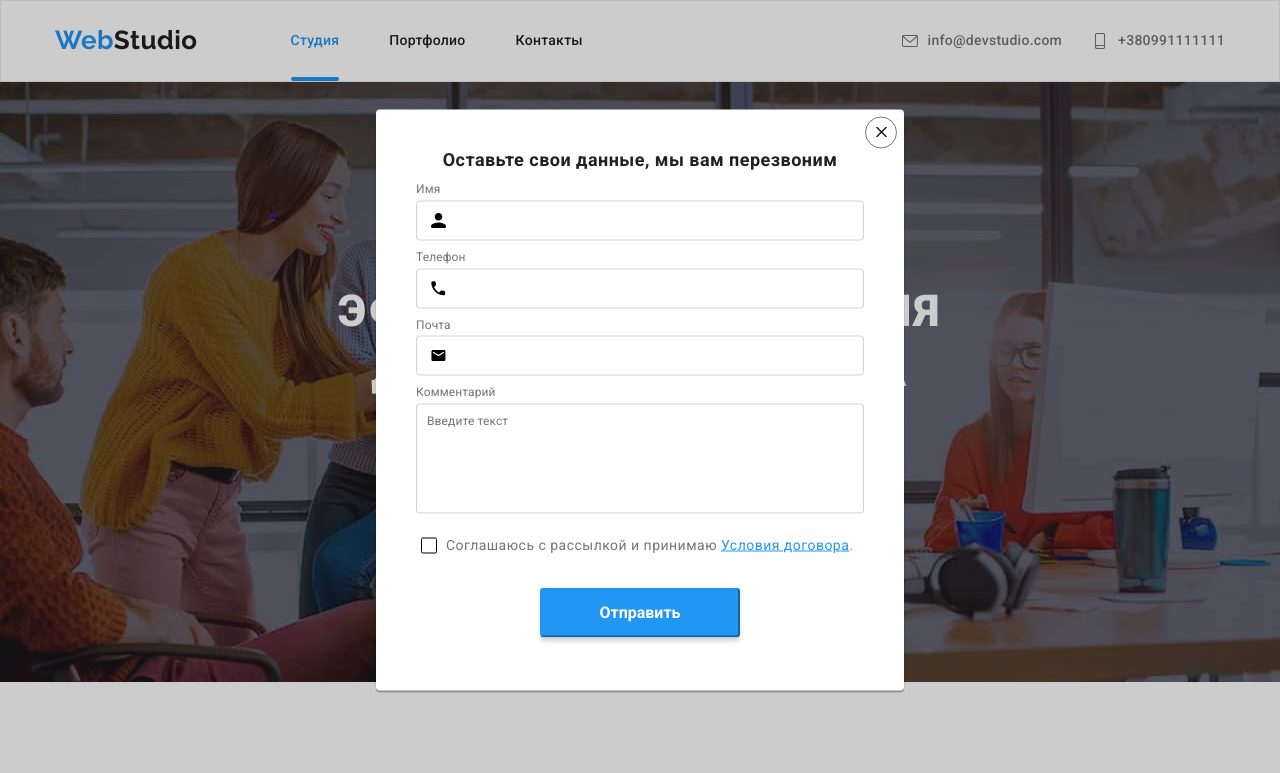
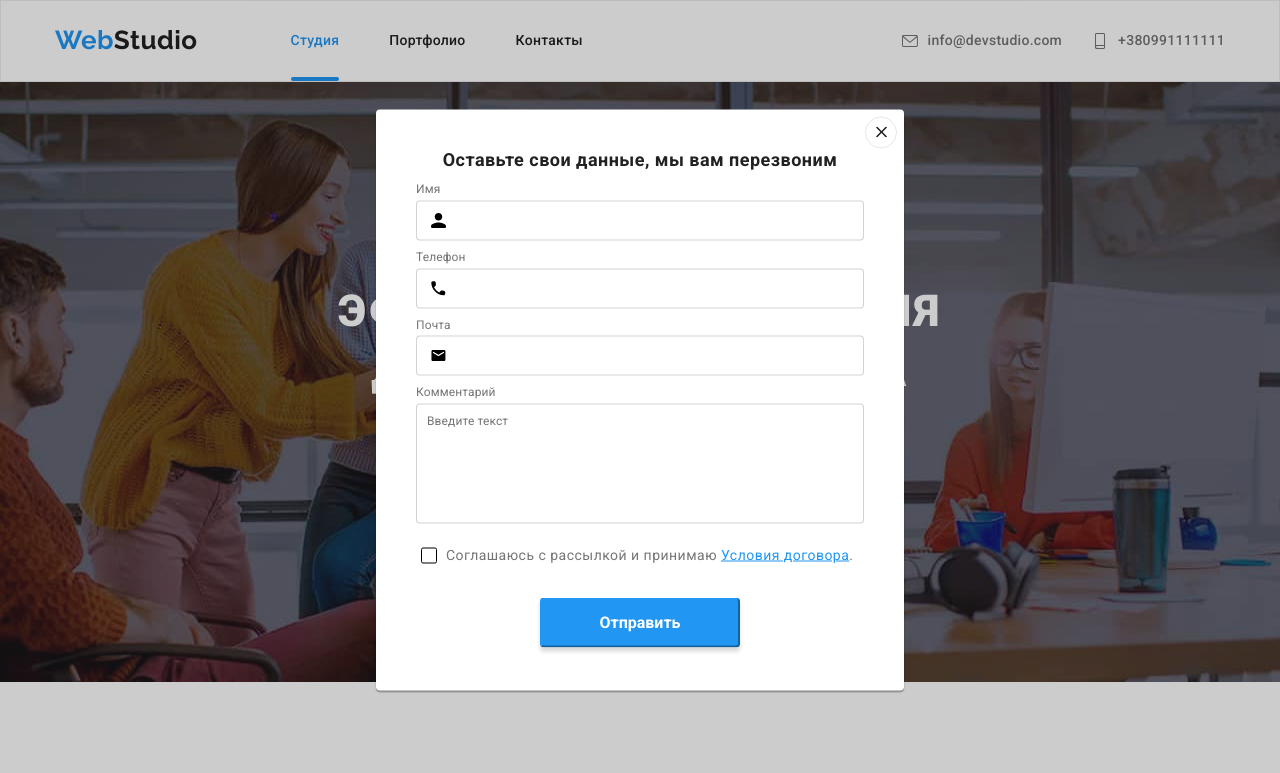
Before and after one commit to CrocodileGenna/goit-markup-hw-06, a plain HTML site: page index.html in a window 1280 px wide. Both pictures are taken after a click on the button "Заказать услугу". Shown: the top 773 px of the page. Drawn offline with nearby package versions, Linux system fonts and the light colour scheme.

Commit message:
comit 15

```diff
--- a/css/styles.css
+++ b/css/styles.css
@@ -32,12 +32,16 @@ b {
   padding: 0;
 }
 
+button {
+  cursor: pointer;
+}
+
 .visually-hidden {
   position: absolute;
   white-space: nowrap;
   width: 1px;
   height: 1px;
-  owerflow: hidden;
+  overflow: hidden;
   bottom: 0;
   padding: 0;
   clip: rect(0 0 0 0);
@@ -240,6 +244,7 @@ header {
   background: #188ce8;
 }
 
+/* content ------------------------------------------- */
 .content.hero {
   text-align: center;
 
@@ -257,7 +262,7 @@ header {
       rgba(47, 48, 58, 0.4)
     ),
     url(../images/img-Hero.jpg);
-  max-width: 1600px;
+  /* max-width: 1600px; */
   background-position: center;
   background-repeat: no-repeat;
 }
@@ -675,12 +680,11 @@ header {
 
   background: var(--akcent);
 
-  transform: translateY(350px);
+  transform: translateY(300px);
   transition: transform 250ms cubic-bezier(0.4, 0, 0.2, 1);
 }
 .photo-t-p .item:hover .photo-d::before {
   transform: translateY(0);
-  cursor: pointer;
 }
 
 .photo-text {
@@ -1002,7 +1006,7 @@ footer {
 
   cursor: pointer;
 
-  outline: 1px solid var(--secondary-color);
+  outline: 1px solid rgba(0, 0, 0, 0.1);
   background-color: #fff;
   color: #212121;
 
@@ -1064,6 +1068,9 @@ footer {
   transition-duration: 250ms;
   transition-timing-function: cubic-bezier(0.4, 0, 0.2, 1);
 }
+/* .modal-imput::placeholder {
+  color: var(--akcent);
+} */
 .modal-imput:hover,
 .modal-imput:focus {
   border: 1px solid var(--akcent);
@@ -1087,7 +1094,7 @@ footer {
   padding: 10px;
 
   width: 448px;
-  height: 110px;
+  height: 120px;
 
   font-size: 12px;
   line-height: 1.16;
@@ -1101,6 +1108,9 @@ footer {
   transition-duration: 250ms;
   transition-timing-function: cubic-bezier(0.4, 0, 0.2, 1);
 }
+/* .modal-imput-t::placeholder {
+  color: var(--akcent);
+} */
 .modal-imput-t:hover,
 .modal-imput-t:focus {
   border: 1px solid var(--akcent);
```
Also changed, not shown: index.html (indentation only).
